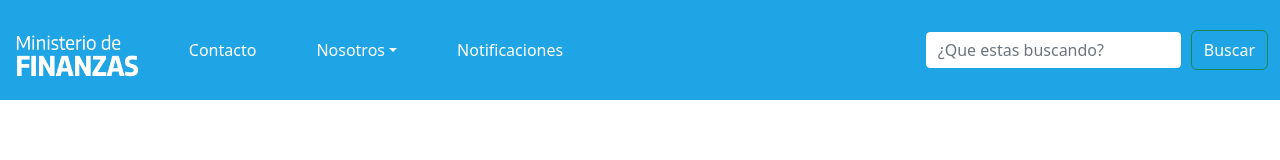
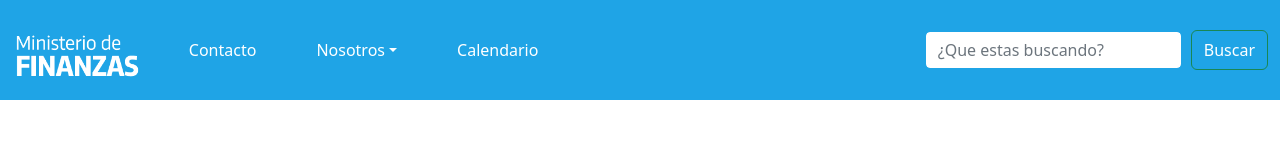
Before and after one commit to MateMar04/financiation, a React (Create React App) app in the folder financiation-react/: page / in a window 1280 px wide. Shown: the top 160 px of the page. Built offline with nearby package versions, Linux system fonts and the light colour scheme.

Commit message:
navbar terminado

```diff
--- a/financiation-react/src/Assets/Styles/Navbar.css
+++ b/financiation-react/src/Assets/Styles/Navbar.css
@@ -1,7 +1,8 @@
 #navbarcs{
   background-color:  #1fa4e6;
+  max-height: 20%;
+  text-align: left;
 }
-
 
 #buttoncs {
   color: rgb(255, 255, 255);
@@ -14,7 +15,7 @@
 #navbar{
   color: rgb(255, 255, 255);
   padding: 30px;
-  text-align: center;
+
 }
 
 #logoboton{
--- a/financiation-react/src/Components/Navbar.js
+++ b/financiation-react/src/Components/Navbar.js
@@ -21,8 +21,6 @@ function NavScrollExample() {
                         style={{ maxHeight: '100px' }}
                         navbarScroll
                     >
-
-
                         <Nav.Link href="#action2" id="navbar">Contacto</Nav.Link>
                         <NavDropdown title="Nosotros" id="navbar">
                             <NavDropdown.Item href="#action3" >Nosotros</NavDropdown.Item>
@@ -35,7 +33,7 @@ function NavScrollExample() {
                             </NavDropdown.Item>
                         </NavDropdown>
                         <Nav.Link href="#" id="navbar">
-                            Notificaciones
+                            Calendario
                         </Nav.Link>
                     </Nav>
                     <Form className="d-flex">
```
